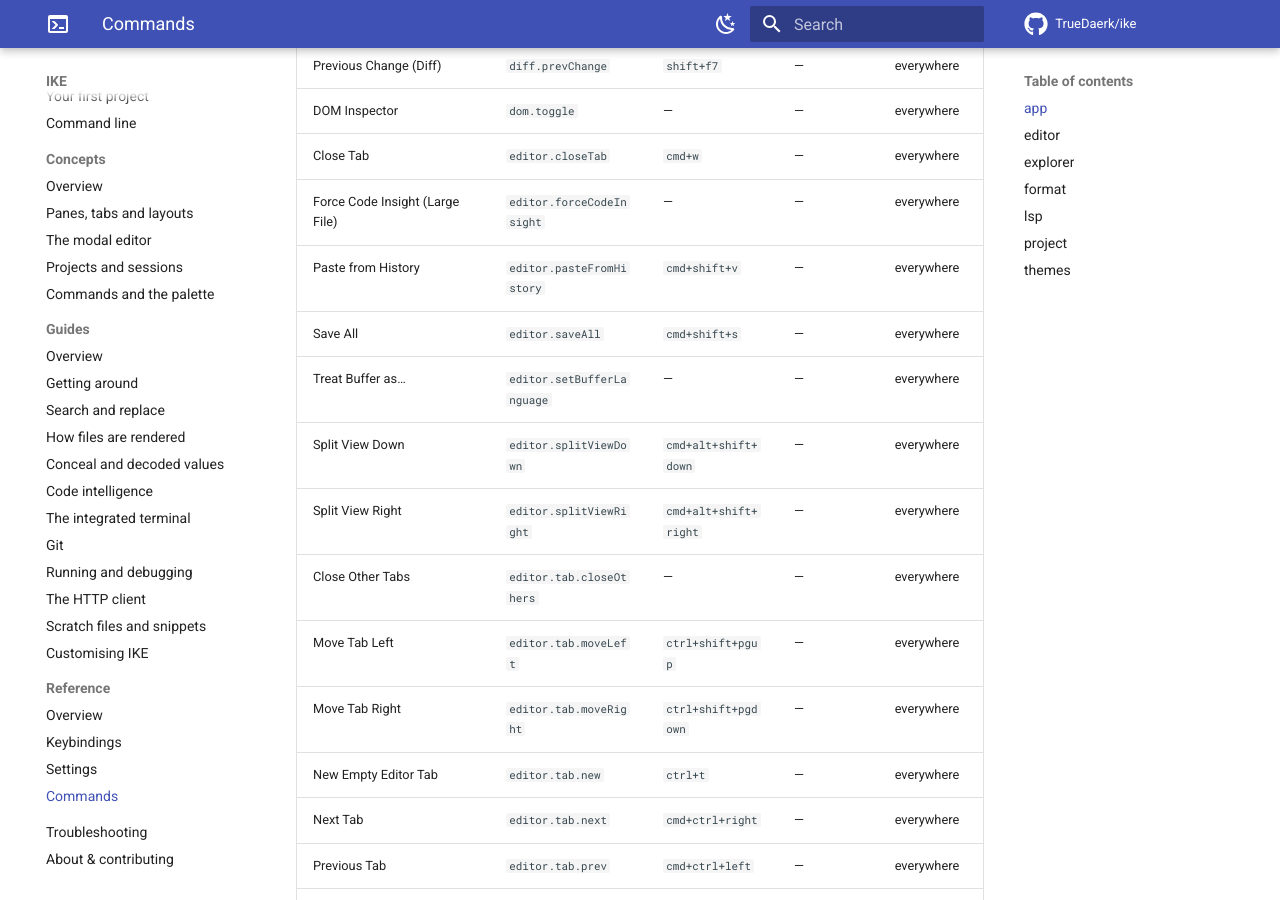
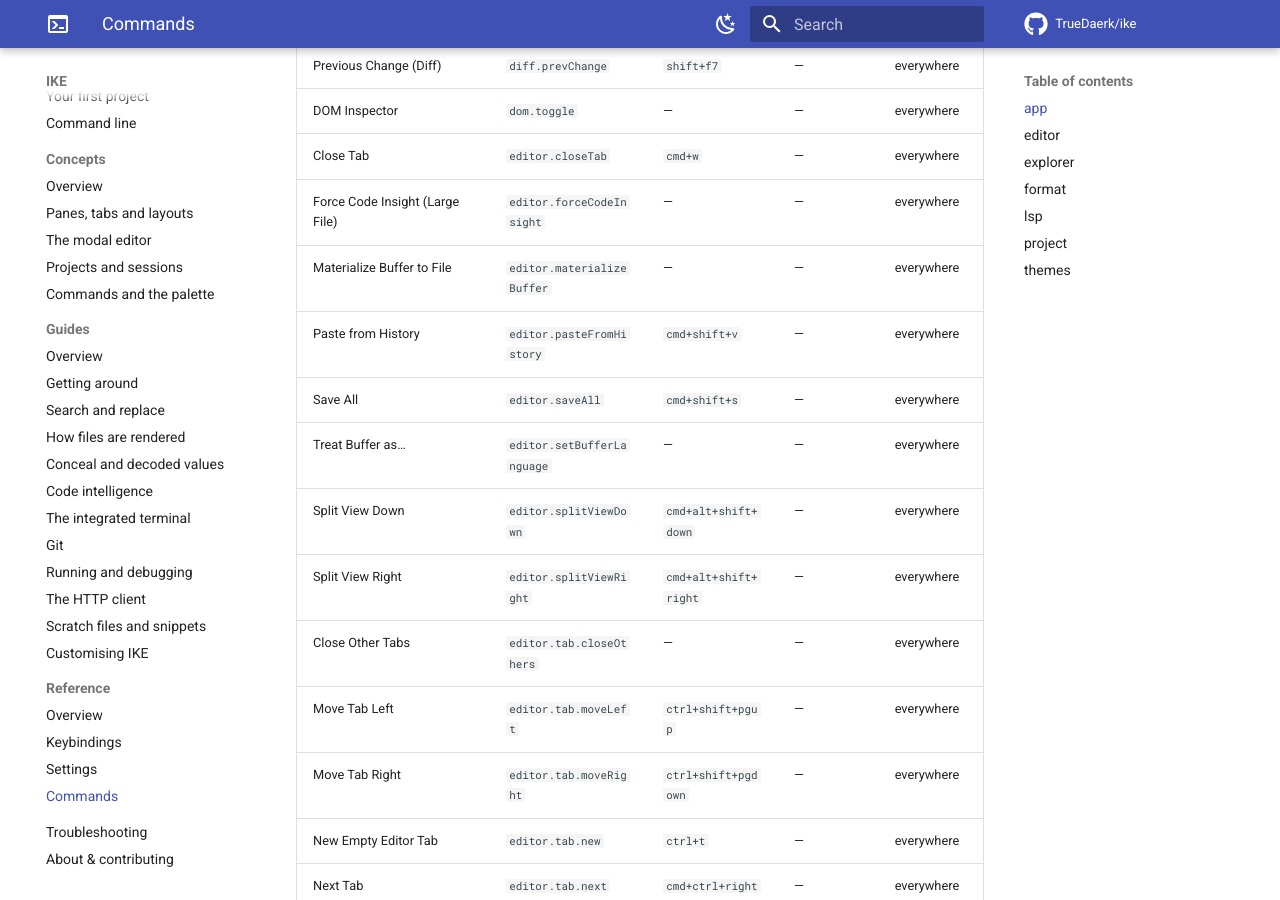
Before and after one commit to TrueDaerk/ike, an MkDocs documentation site: the page built from userdocs/reference/commands.md, in a window 1280 px wide and 900 px high, scrolled down 1828 px. Built offline with MkDocs 1.6.1 and Material for MkDocs 9.7.7, drawn with Linux system fonts in a browser that asks for light colours; comment, search, counter and statistics services are not loaded.

Commit message:
docs: regenerate command reference
Picks up editor.materializeBuffer (#2056), merged into main after this
branch diverged; the drift check was failing on it.

Co-Authored-By: Claude Sonnet 5 <noreply@anthropic.com>

```diff
--- a/userdocs/reference/commands.md
+++ b/userdocs/reference/commands.md
@@ -56,6 +56,7 @@ bring their own.
 | DOM Inspector | `dom.toggle` | — | — | everywhere |
 | Close Tab | `editor.closeTab` | `cmd+w` | — | everywhere |
 | Force Code Insight (Large File) | `editor.forceCodeInsight` | — | — | everywhere |
+| Materialize Buffer to File | `editor.materializeBuffer` | — | — | everywhere |
 | Paste from History | `editor.pasteFromHistory` | `cmd+shift+v` | — | everywhere |
 | Save All | `editor.saveAll` | `cmd+shift+s` | — | everywhere |
 | Treat Buffer as… | `editor.setBufferLanguage` | — | — | everywhere |
```
